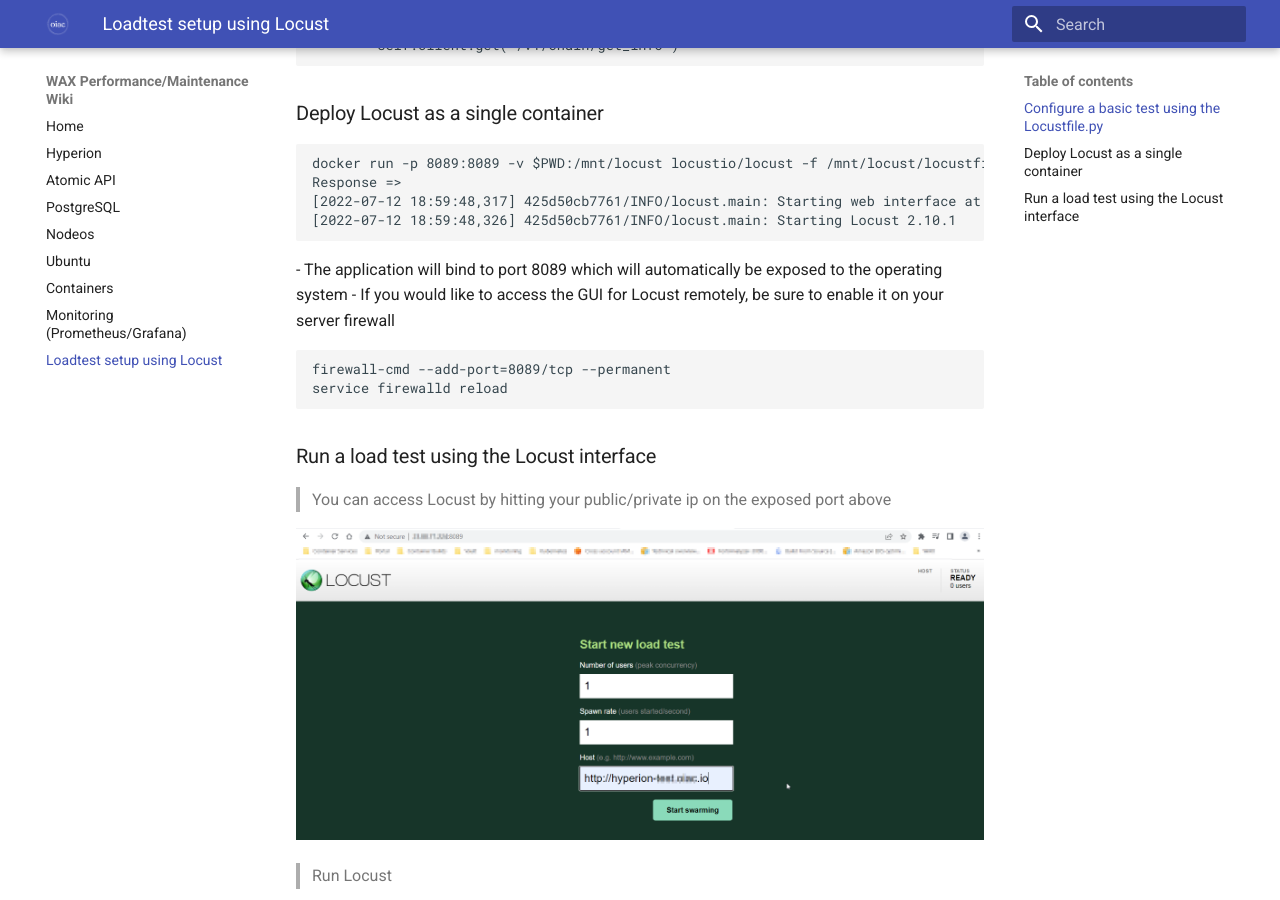
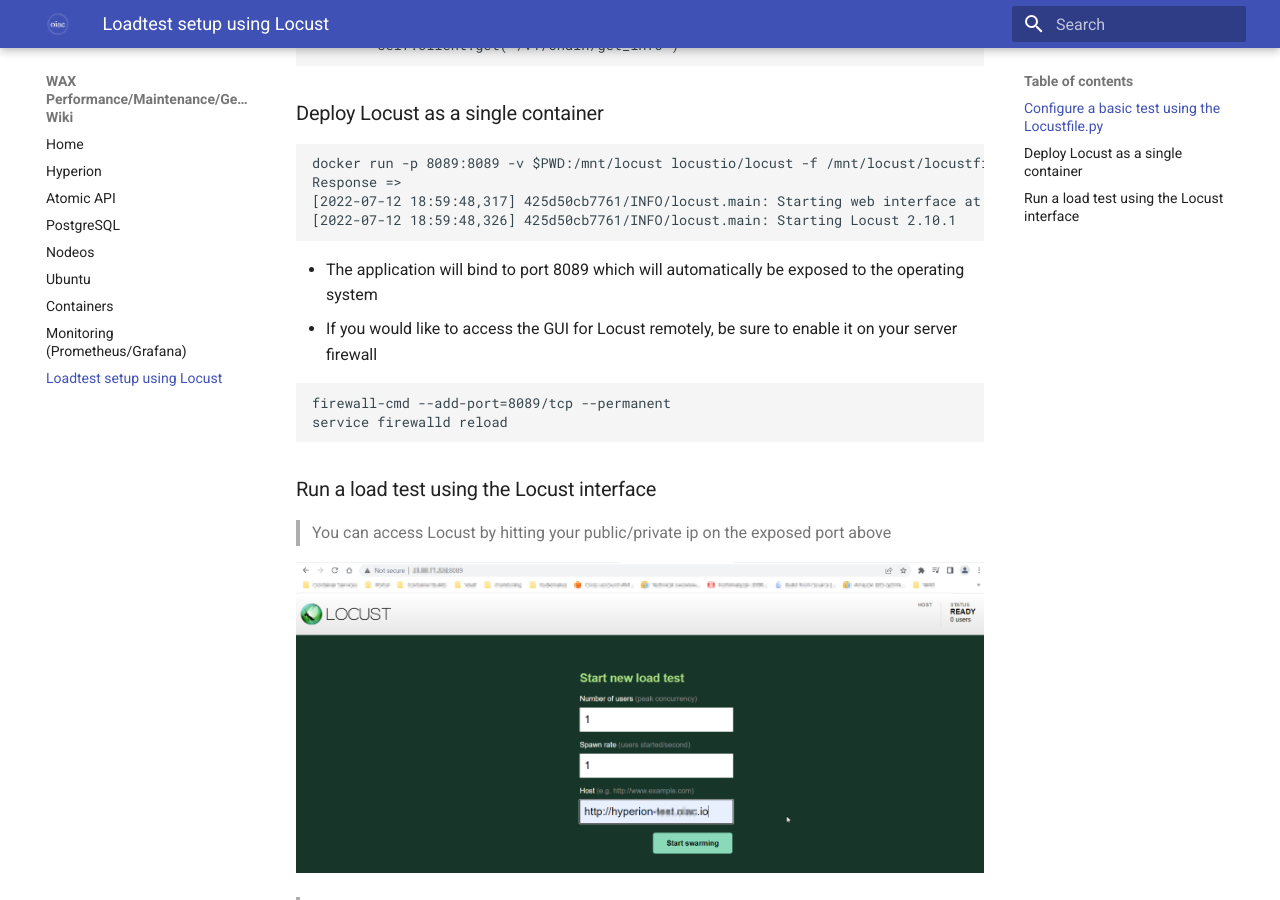
Before and after one commit to oneinacillian/wiki, an MkDocs documentation site: the page built from docs/locust.md, in a window 1280 px wide and 900 px high, scrolled down 821 px. Built offline with MkDocs 1.6.1 and Material for MkDocs 9.7.7, drawn with Linux system fonts in a browser that asks for light colours.

Commit message:
minor changes

````diff
--- a/docs/locust.md
+++ b/docs/locust.md
@@ -31,6 +31,7 @@
 [2022-07-12 18:59:48,317] 425d50cb7761/INFO/locust.main: Starting web interface at http://0.0.0.0:8089 (accepting connections from all network interfaces)
 [2022-07-12 18:59:48,326] 425d50cb7761/INFO/locust.main: Starting Locust 2.10.1
 ```
+
 - The application will bind to port 8089 which will automatically be exposed to the operating system
 - If you would like to access the GUI for Locust remotely, be sure to enable it on your server firewall
 
--- a/mkdocs.yml
+++ b/mkdocs.yml
@@ -1,4 +1,4 @@
-site_name: WAX Performance/Maintenance Wiki
+site_name: WAX Performance/Maintenance/General Wiki
 site_url: https://wiki.oiac.io
 theme:
   name: material
````
